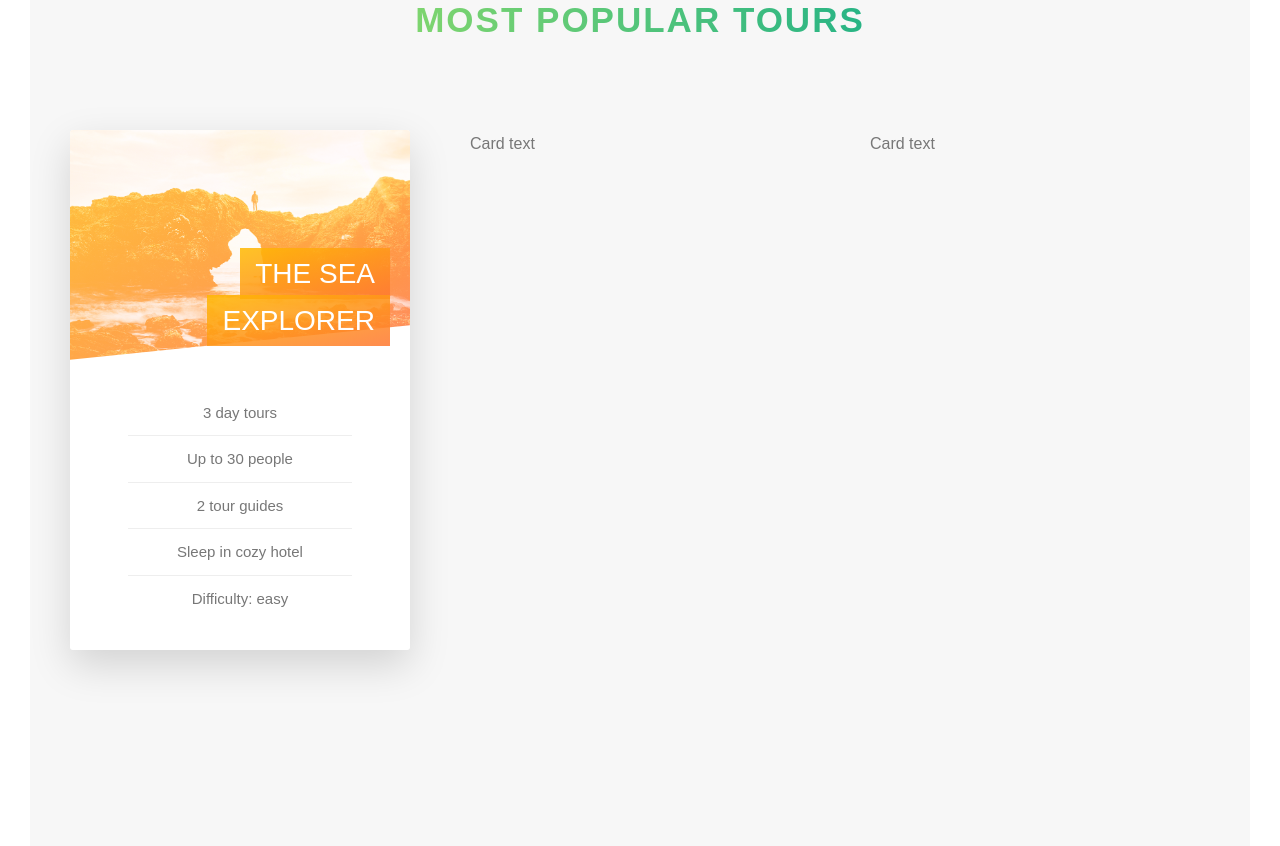
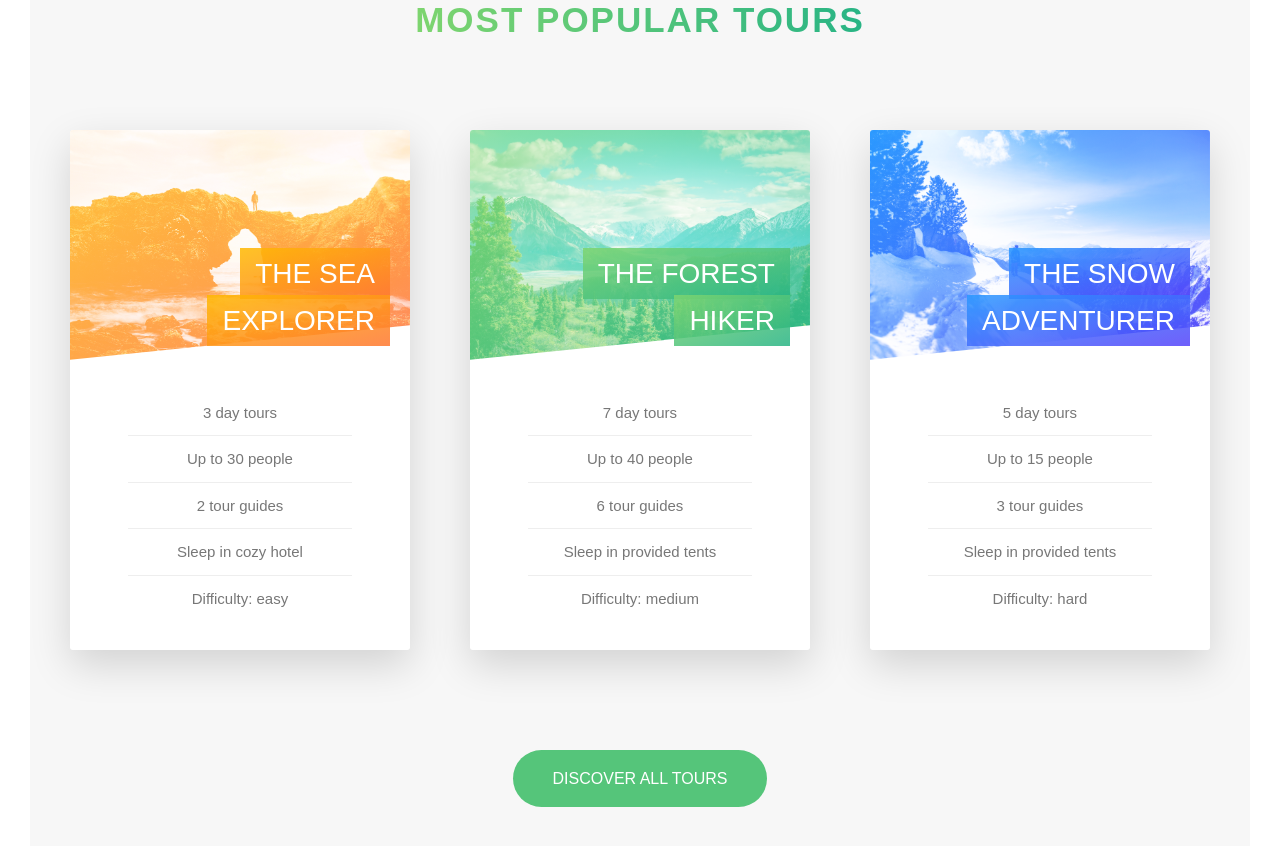
Before and after one commit to AI-LastWish/natours-react-spring, a React (Create React App) app in the folder frontend/: page / in a window 1280 px wide. Shown: the part 2320-3166 px from the top of the page. Built offline with nearby package versions, Linux system fonts and the light colour scheme; the HTML template or start-up script is replaced by a standard one.

Commit message:
41. Building the Tours Section - Part 3

```diff
--- a/frontend/src/components/sections/section-tours.js
+++ b/frontend/src/components/sections/section-tours.js
@@ -31,21 +31,82 @@
                             </div>
                         </div>
                         <div className="card__side card__side--back card__side--back-1">
-                            BACK
+                            <div className="card__cta">
+                                <div className="card__price-box">
+                                    <p className="card__price-only">Only</p>
+                                    <p className="card__price-value">$297</p>
+                                </div>
+                                <a href="#" className="btn btn--white">Book now!</a>
+                            </div>
                         </div>
                     </div>
                 </div>
                 <div className="col-1-of-3">
                     <div className="card">
-                        Card text
+                        <div className="card__side card__side--front">
+                            <div className="card__picture card__picture--2">
+                                &nbsp;
+                            </div>
+                            <h4 className="card__heading">
+                                <span className="card__heading-span card__heading-span--2">The forest hiker</span>
+                            </h4>
+                            <div className="card__details">
+                                <ul>
+                                    <li>7 day tours</li>
+                                    <li>Up to 40 people</li>
+                                    <li>6 tour guides</li>
+                                    <li>Sleep in provided tents</li>
+                                    <li>Difficulty: medium</li>
+                                </ul>
+                            </div>
+                        </div>
+                        <div className="card__side card__side--back card__side--back-2">
+                            <div className="card__cta">
+                                <div className="card__price-box">
+                                    <p className="card__price-only">Only</p>
+                                    <p className="card__price-value">$497</p>
+                                </div>
+                                <a href="#" className="btn btn--white">Book now!</a>
+                            </div>
+                        </div>
                     </div>
                 </div>
                 <div className="col-1-of-3">
                     <div className="card">
-                        Card text
+                        <div className="card__side card__side--front">
+                            <div className="card__picture card__picture--3">
+                                &nbsp;
+                            </div>
+                            <h4 className="card__heading">
+                                <span className="card__heading-span card__heading-span--3">The snow adventurer</span>
+                            </h4>
+                            <div className="card__details">
+                                <ul>
+                                    <li>5 day tours</li>
+                                    <li>Up to 15 people</li>
+                                    <li>3 tour guides</li>
+                                    <li>Sleep in provided tents</li>
+                                    <li>Difficulty: hard</li>
+                                </ul>
+                            </div>
+                        </div>
+                        <div className="card__side card__side--back card__side--back-3">
+                            <div className="card__cta">
+                                <div className="card__price-box">
+                                    <p className="card__price-only">Only</p>
+                                    <p className="card__price-value">$897</p>
+                                </div>
+                                <a href="#" className="btn btn--white">Book now!</a>
+                            </div>
+                        </div>
                     </div>
                 </div>
             </div>
+
+            <div className="u-center-text u-margin-top-huge">
+                <a href="#" className="btn btn--green">Discover all tours</a>
+            </div>
+
         </section>
     )
 }
--- a/frontend/src/scss/base/utilities.scss
+++ b/frontend/src/scss/base/utilities.scss
@@ -11,3 +11,11 @@
 .u-margin-bottom-small {
     margin-bottom: 2rem;
 }
+
+.u-margin-top-big {
+    margin-top: 8rem;
+}
+
+.u-margin-top-huge {
+    margin-top: 10rem;
+}
--- a/frontend/src/scss/components/_button.scss
+++ b/frontend/src/scss/components/_button.scss
@@ -35,6 +35,15 @@
 
         &::after {
             background-color: $color-white;
+        }
+    }
+
+    &--green {
+        background-color: $color-primary;
+        color: $color-white;
+
+        &::after {
+            background-color: $color-primary;
         }
     }
 
--- a/frontend/src/scss/components/_card.scss
+++ b/frontend/src/scss/components/_card.scss
@@ -33,6 +33,22 @@
                     $color-secondary-dark
                 );
             }
+
+            &-2 {
+                background-image: linear-gradient(
+                    to right bottom,
+                    $color-primary-light,
+                    $color-primary-dark
+                );
+            }
+
+            &-3 {
+                background-image: linear-gradient(
+                    to right bottom,
+                    $color-tertiary-light,
+                    $color-tertiary-dark
+                );
+            }
         }
     }
 
@@ -62,11 +78,21 @@
         }
 
         &--2 {
-            background-image: url(/img/nat-5.jpg);
+            background-image: linear-gradient(
+                    to right bottom,
+                    $color-primary-light,
+                    $color-primary-dark
+                ),
+                url(/img/nat-6.jpg);
         }
 
         &--3 {
-            background-image: url(/img/nat-5.jpg);
+            background-image: linear-gradient(
+                    to right bottom,
+                    $color-tertiary-light,
+                    $color-tertiary-dark
+                ),
+                url(/img/nat-7.jpg);
         }
     }
 
@@ -95,6 +121,21 @@
                 rgba($color-secondary-dark, 0.85)
             );
         }
+
+        &--2 {
+            background-image: linear-gradient(
+                to right bottom,
+                rgba($color-primary-light, 0.85),
+                rgba($color-primary-dark, 0.85)
+            );
+        }
+        &--3 {
+            background-image: linear-gradient(
+                to right bottom,
+                rgba($color-tertiary-light, 0.85),
+                rgba($color-tertiary-dark, 0.85)
+            );
+        }
     }
 
     &__details {
@@ -115,4 +156,30 @@
             }
         }
     }
+
+    // FRONT SIDE STYLING
+    &__cta {
+        position: absolute;
+        top: 50%;
+        left: 50%;
+        transform: translate(-50%, -50%);
+        width: 90%;
+        text-align: center;
+    }
+
+    &__price-box {
+        text-align: center;
+        color: $color-white;
+        margin-bottom: 8rem;
+    }
+
+    &__price-only {
+        font-size: 1.4rem;
+        text-transform: uppercase;
+    }
+
+    &__price-value {
+        font-size: 6rem;
+        font-weight: 100;
+    }
 }
--- a/frontend/src/scss/pages/_home.scss
+++ b/frontend/src/scss/pages/_home.scss
@@ -25,6 +25,6 @@
 
 .section-tours{
     background-color: $color-grey-light-1;
-    padding: 25rem 0 50rem 0;
+    padding: 25rem 0 15rem 0;
     margin-top: -10rem;
 }
```
